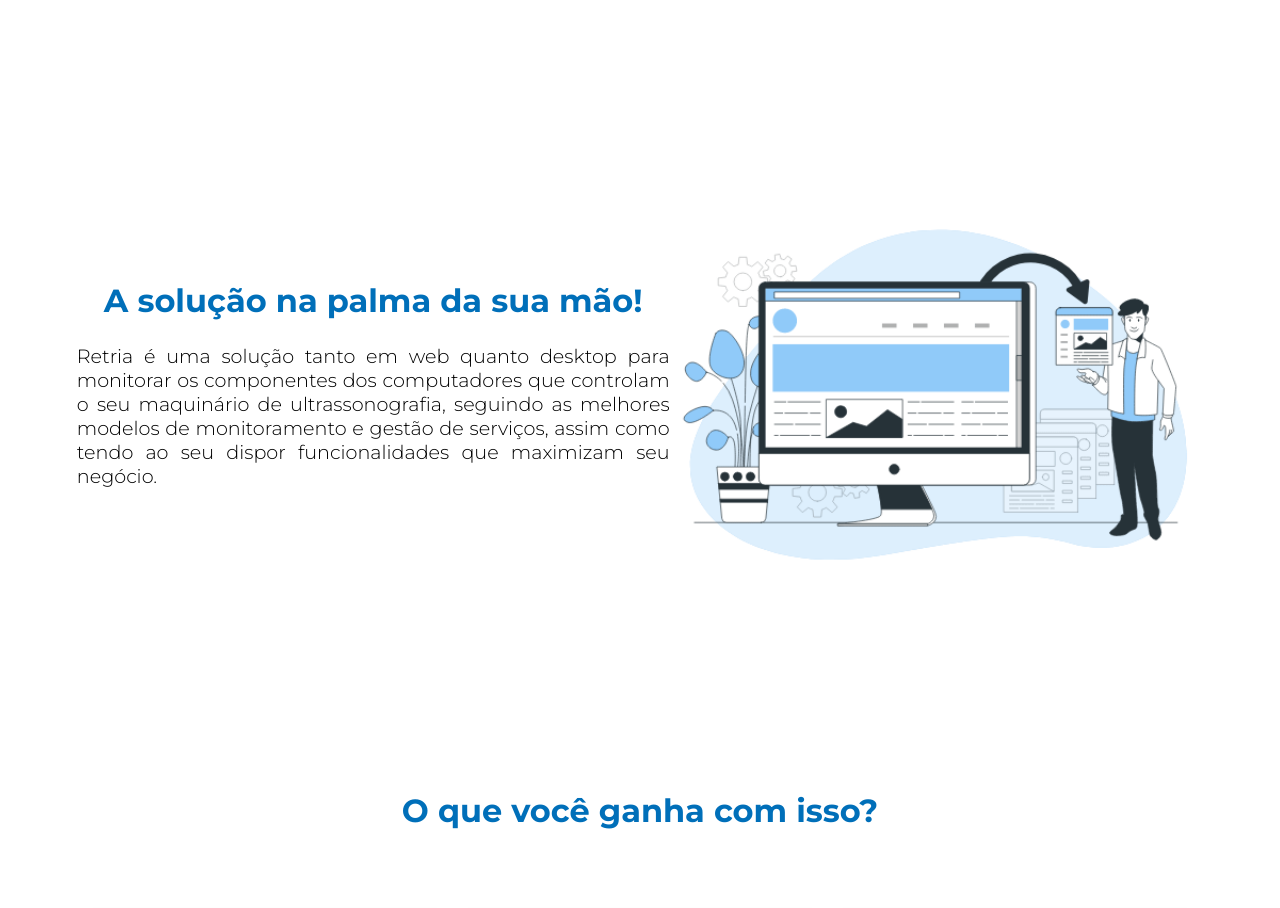
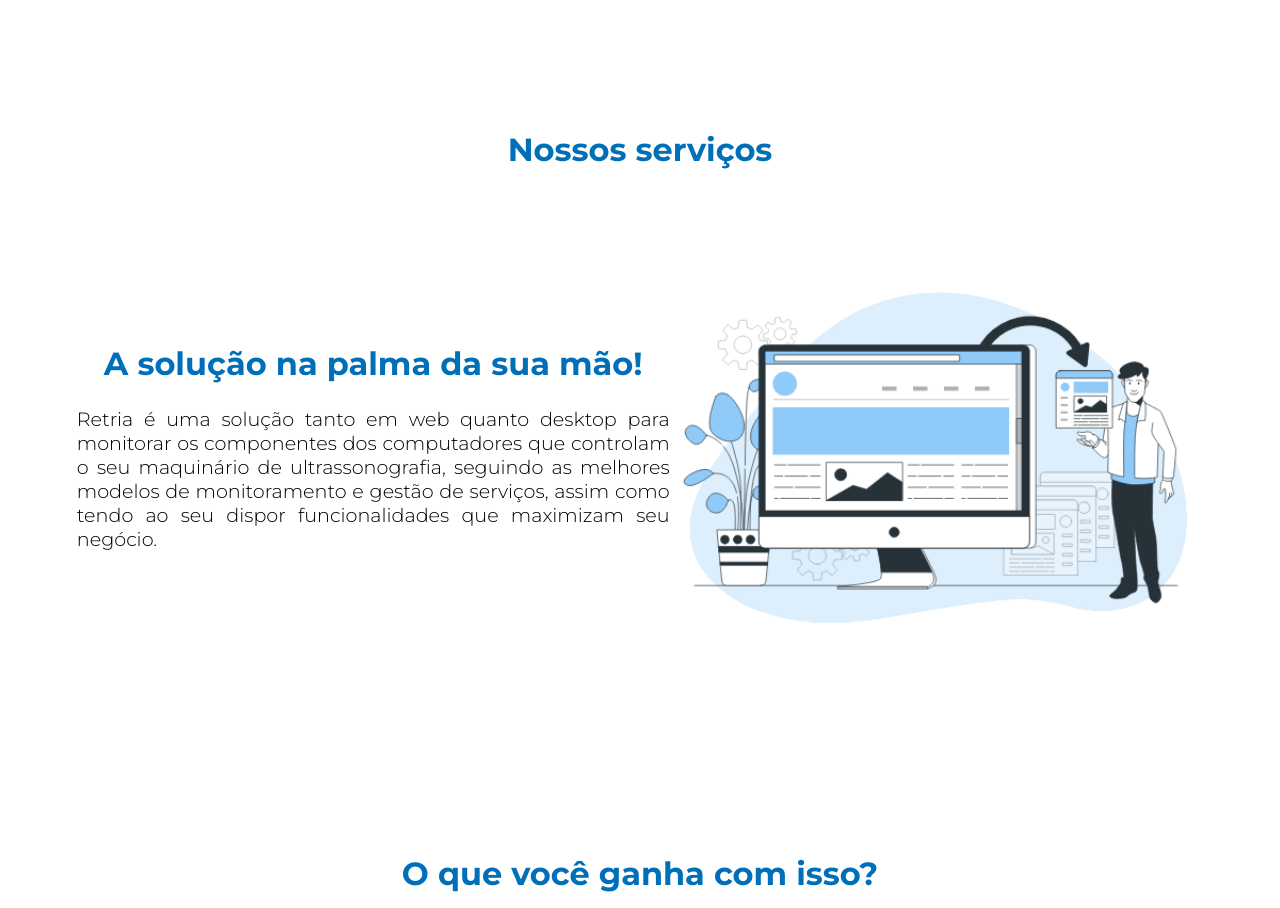
Before and after one commit to GP3-2-ADSC/SPRINT-GP03, a plain HTML site: page site/public/index.html in a window 1280 px wide. Shown: the part 1960-2868 px from the top of the page. Drawn offline with Linux system fonts and the light colour scheme; a web font is replaced by a local one.

Commit message:
Update - Recolocando titulo nossos serviços

```diff
--- a/site/public/index.html
+++ b/site/public/index.html
@@ -100,7 +100,7 @@
         </div>
 
         <div id="servicos" class="container column">
-
+            <h2>Nossos serviços</h2>
             <div class="row space-between nossos-servicos ">
                 <div class="content ">
                     <h2>A solução na palma da sua mão!</h2>
```
